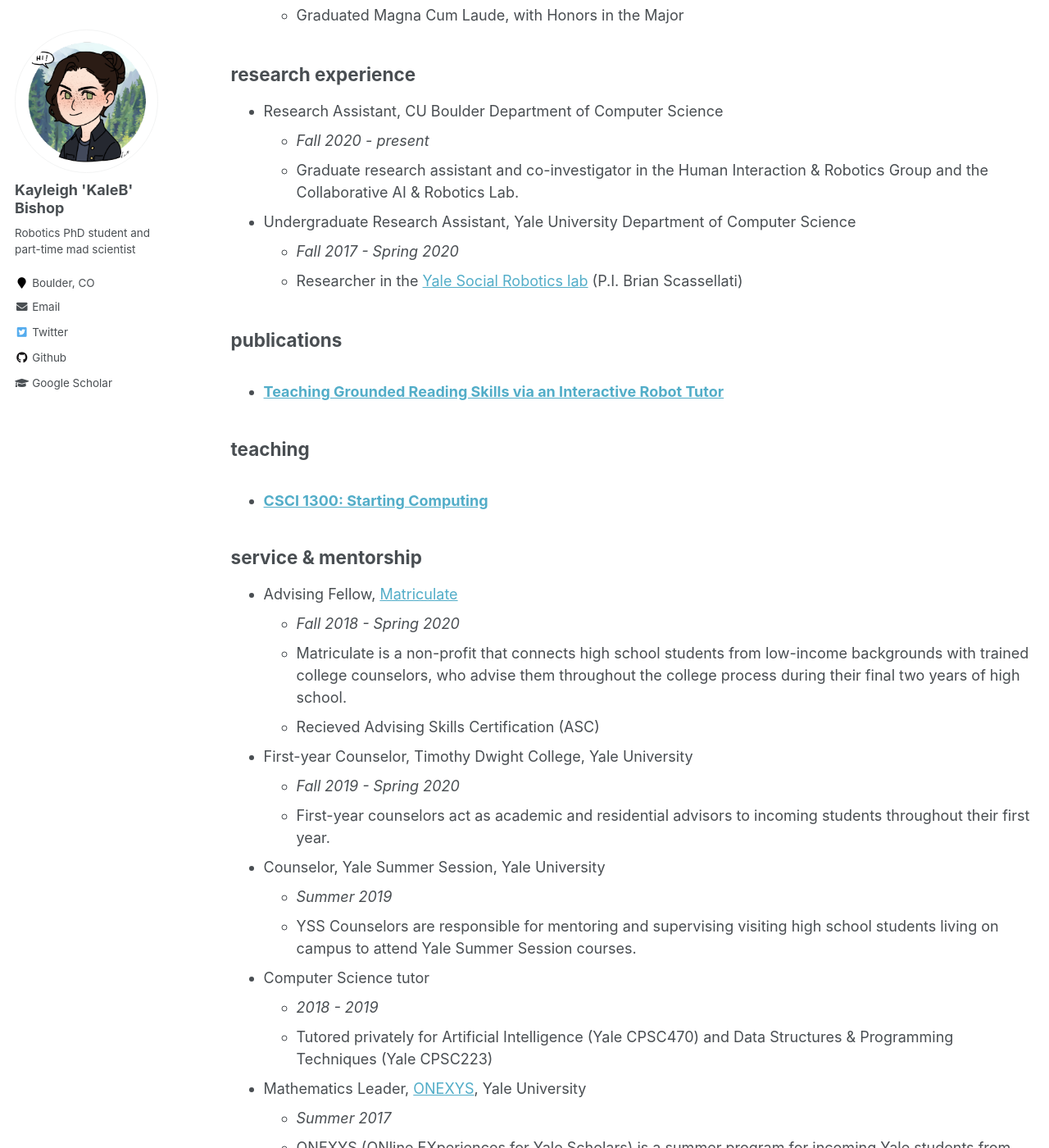
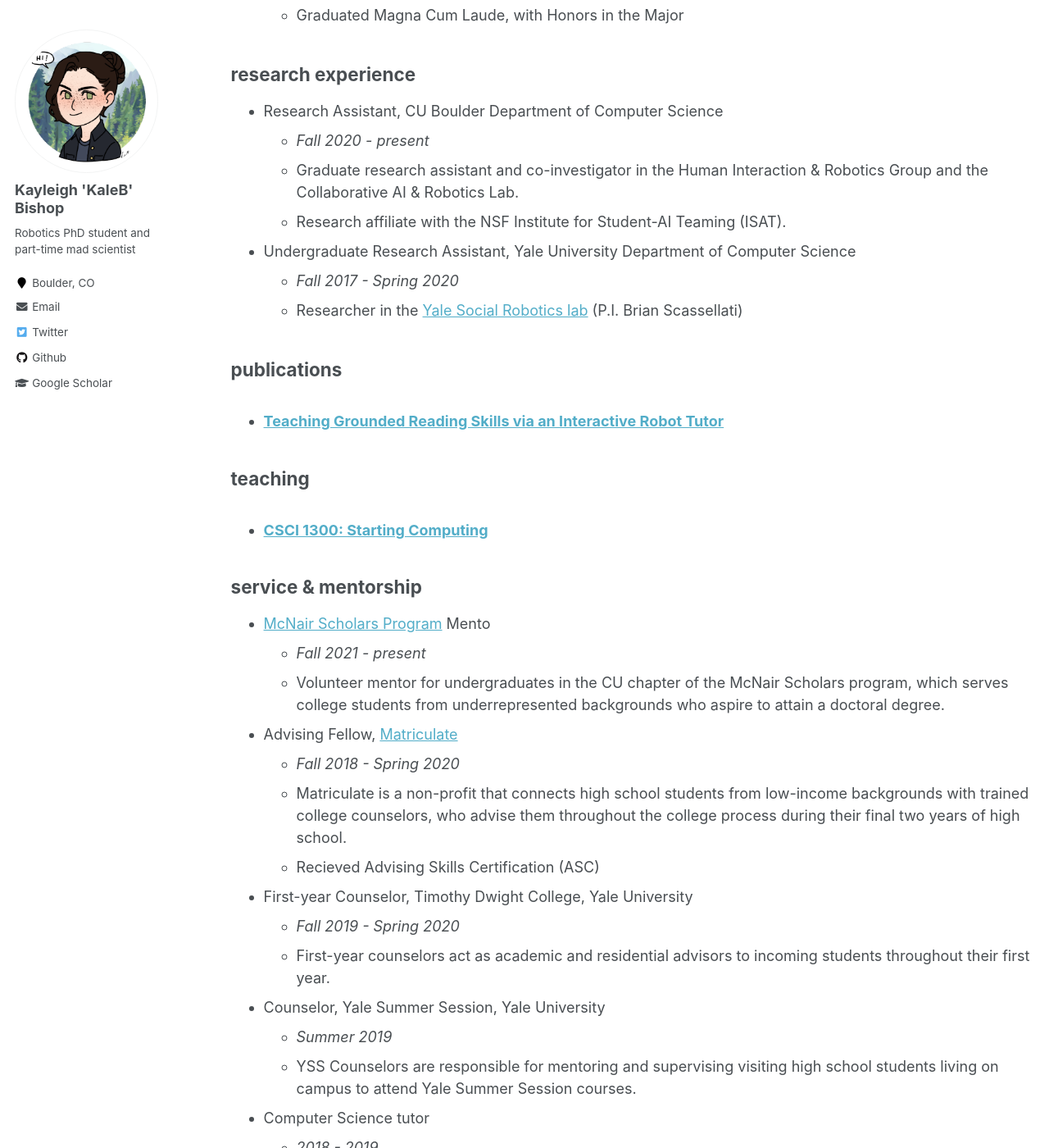
Before and after one commit to kalebishop/kalebishop.github.io, a Jekyll site: the page built from _pages/cv.md, in a window 1280 px wide and 1400 px high, scrolled down 510 px. Shown: the whole window at 82% size. Built offline with Jekyll 4.4.1, drawn with Linux system fonts in a browser that asks for light colours; some of the changed text lies outside the part shown.

Commit message:
mcnair update

```diff
--- a/_pages/cv.md
+++ b/_pages/cv.md
@@ -12,7 +12,7 @@ redirect_from:
 ## education
 - Ph.D. in Computer Science, University of Colorado Boulder, _ongoing_
   * I'm in my second year of PhD study, co-advised by Profs. Alessandro Roncone and Bradley Hayes.
-  * Executive Committee member, co-investigator, and software developer in the [Institute for Student-AI Teaming (ISAT)](https://outreach.colorado.edu/program/ai-institute-for-student-ai-teaming/)
+  * Executive Committee member, co-investigator, and software developer in the [NSF Institute for Student-AI Teaming (ISAT)](https://outreach.colorado.edu/program/ai-institute-for-student-ai-teaming/)
   * Awarded the Graduate School's Chancellor's Fellowship in 2020.
 
 - B.S. in Cognitive Science, Yale University, _2020_
@@ -24,6 +24,7 @@ redirect_from:
 - Research Assistant, CU Boulder Department of Computer Science
   * _Fall 2020 - present_
   * Graduate research assistant and co-investigator in the Human Interaction & Robotics Group and the Collaborative AI & Robotics Lab.
+  * Research affiliate with the NSF Institute for Student-AI Teaming (ISAT).
 
 - Undergraduate Research Assistant, Yale University Department of Computer Science
   * _Fall 2017 - Spring 2020_
@@ -47,6 +48,10 @@ redirect_from:
   {% endfor %}</ul>
 
 ## service & mentorship
+- [McNair Scholars Program](https://www.colorado.edu/mcnair/) Mento
+  * _Fall 2021 - present_
+  * Volunteer mentor for undergraduates in the CU chapter of the McNair Scholars program, which serves college students from underrepresented backgrounds who aspire to attain a doctoral degree.
+
 - Advising Fellow, [Matriculate](matriculate.org)
   * _Fall 2018 - Spring 2020_
   * Matriculate is a non-profit that connects high school students from low-income backgrounds with trained college counselors, who advise them throughout the college process during their final two years of high school.
```
Also changed, not shown: 2 other files.
